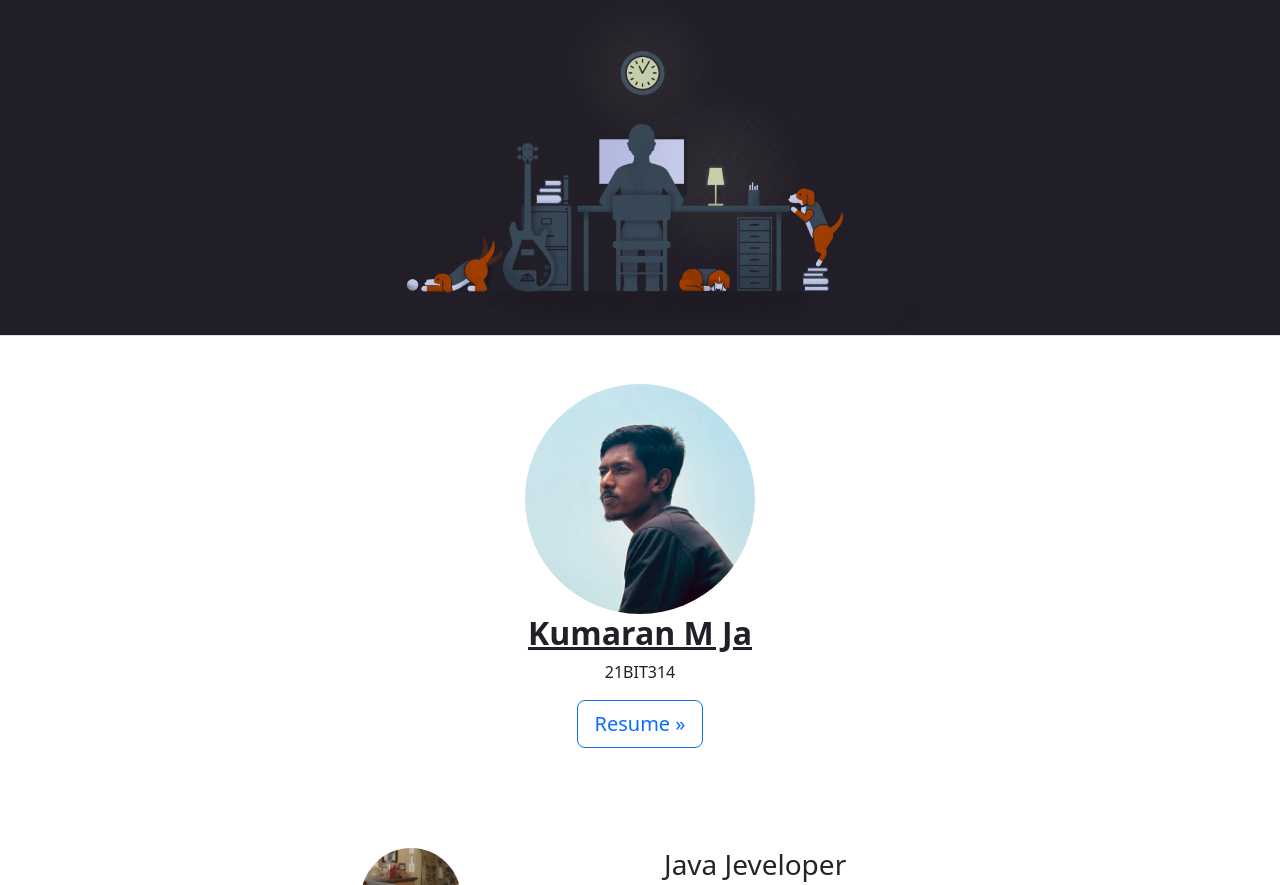
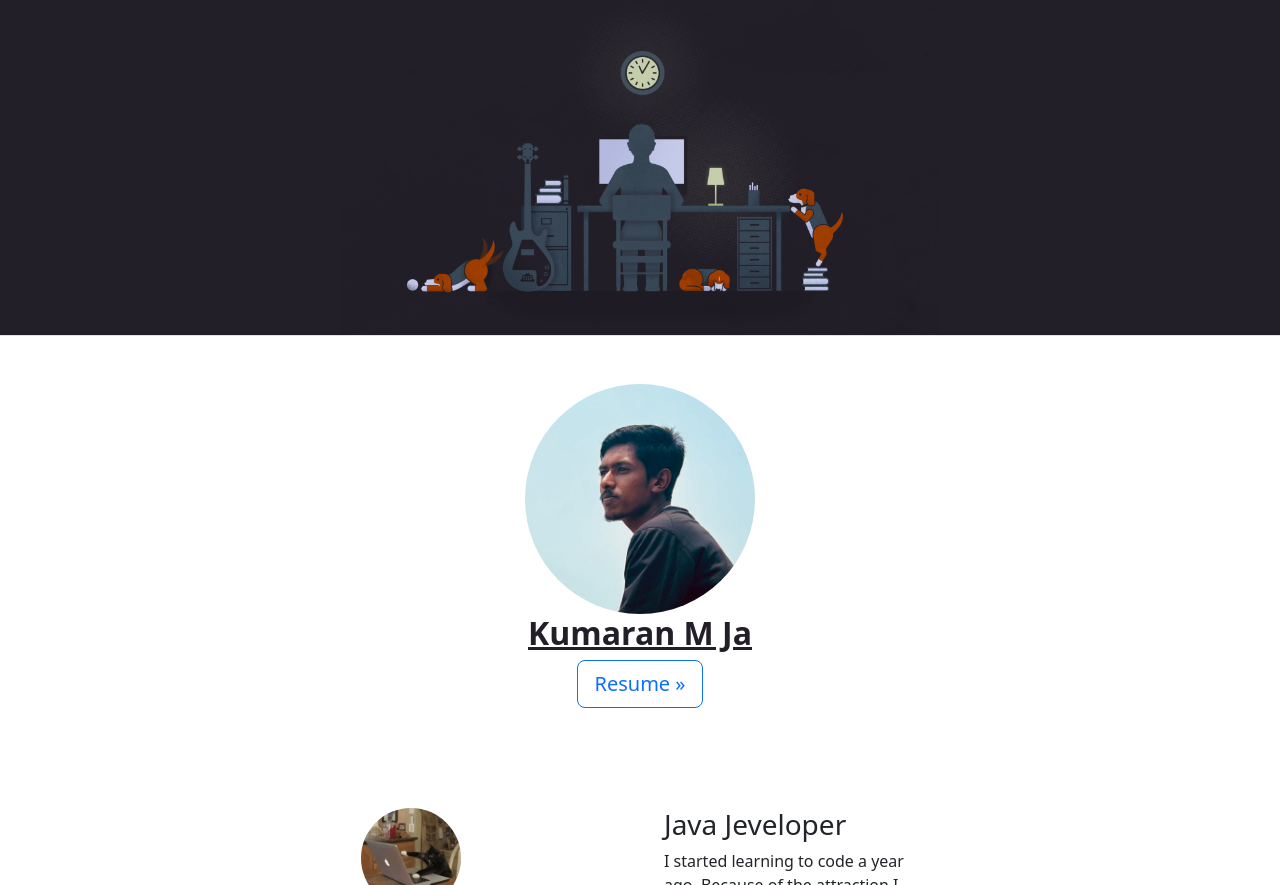
Before and after one commit to KumaranMJa/Portfolio, a plain HTML site: page index.html in a window 1280 px wide. Shown: the part 215-1100 px from the top of the page. Drawn offline with nearby package versions, Linux system fonts and the light colour scheme.

```diff
--- a/index.html
+++ b/index.html
@@ -26,7 +26,6 @@
             <div class="text-center">
                 <img src="me1.jpg" height="230" width="230" alt="MyPic" class="myimg img-fluid">
                 <h2 class="fw-bold txt"><u>Kumaran M Ja</u></h2>
-                <p class="txt fw-medium">21BIT314</p>
                 <p><a class="btn btn-outline-primary btn-lg" href="https://www.canva.com/design/DAFaRfDJt7k/TJSWNLqm7fbOS_ZDvKtlLw/view?website#2">Resume »</a></p>
             </div>
         </div>
```
